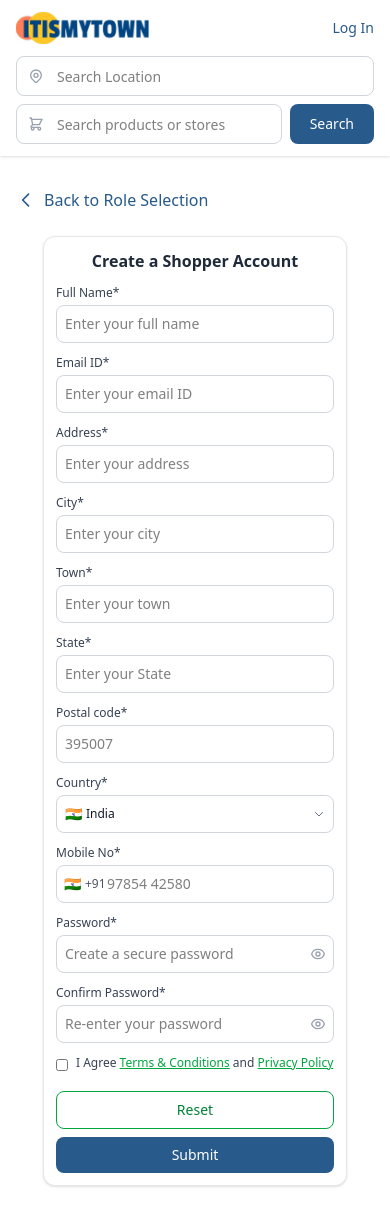
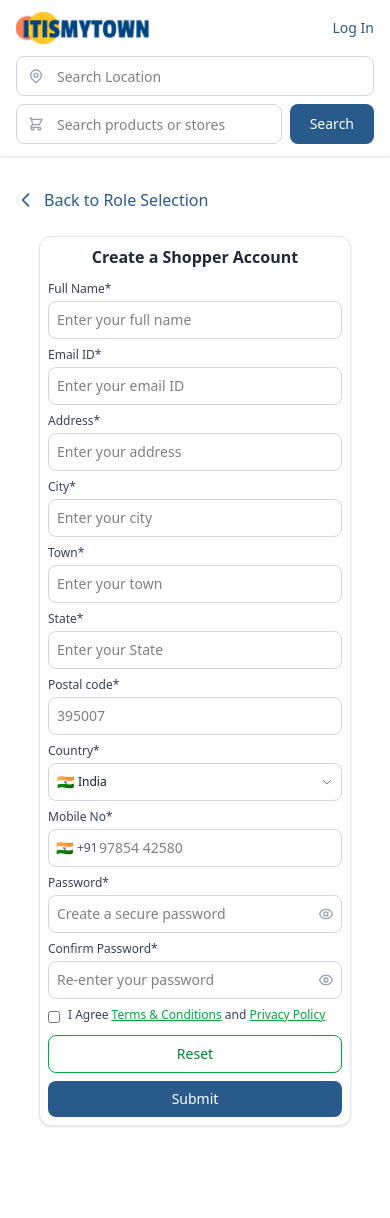
Before and after one commit to mushthakvp/itismytown, a React (Vite) app: page /shopper-registration in a window 390 px wide. After the commit the page ends 1158 px from the top, so only its background shows below. Built offline with nearby package versions, Linux system fonts and the light colour scheme.

Commit message:
mobile changed

```diff
--- a/src/features/shopper/ShopperForm.jsx
+++ b/src/features/shopper/ShopperForm.jsx
@@ -7,13 +7,13 @@
   const [showPassword, setShowPassword] = useState(false);
   const [showConfirmPassword, setShowConfirmPassword] = useState(false);
   return (
-    <div className="mx-auto mt-4 sm:mt-6 md:mt-8 w-full max-w-xs sm:max-w-sm md:max-w-2xl lg:max-w-4xl xl:max-w-5xl px-2 sm:px-4 md:px-6 lg:px-8">
-      <div className="bg-white rounded-xl sm:rounded-2xl shadow-sm border border-gray-200 p-3 sm:p-4 md:p-6 lg:p-8">
+    <div className="mx-auto mt-4 sm:mt-6 md:mt-8 w-full max-w-xs sm:max-w-sm md:max-w-2xl lg:max-w-4xl xl:max-w-5xl px-1 sm:px-4 md:px-6 lg:px-8">
+      <div className="bg-white rounded-xl sm:rounded-2xl shadow-sm border border-gray-200 p-2 sm:p-4 md:p-6 lg:p-8">
         <h2 className="text-base sm:text-lg md:text-xl lg:text-2xl font-semibold text-center text-gray-800 mb-3 sm:mb-4 md:mb-6">
           Create a Shopper Account
         </h2>
 
-        <form onSubmit={onSubmit} className="space-y-3 sm:space-y-4 md:space-y-5 text-left">
+        <form onSubmit={onSubmit} className="space-y-2 sm:space-y-4 md:space-y-5 text-left">
           {/* Full Name Field - Full Width */}
           <div>
             <label className="block text-xs sm:text-sm font-medium text-gray-700 mb-1">Full Name*</label>
@@ -30,7 +30,7 @@
           </div>
 
           {/* Other Fields - Responsive Grid */}
-          <div className="grid grid-cols-1 sm:grid-cols-2 gap-3 sm:gap-4 md:gap-5">
+          <div className="grid grid-cols-1 sm:grid-cols-2 gap-2 sm:gap-4 md:gap-5">
             <div>
               <label className="block text-xs sm:text-sm font-medium text-gray-700 mb-1">Email ID*</label>
               <input
@@ -221,7 +221,7 @@
           </label>
           {errors.agree && <p id="agree-error" className="-mt-2 text-xs sm:text-sm text-red-600">{errors.agree}</p>}
 
-          <div className="flex flex-col sm:flex-row justify-center gap-2 sm:gap-3 md:gap-4 pt-2 sm:pt-3">
+          <div className="flex flex-col sm:flex-row justify-center gap-2 sm:gap-3 md:gap-4 pt-1 sm:pt-3">
             <button
               type="button"
               onClick={onReset}
```
